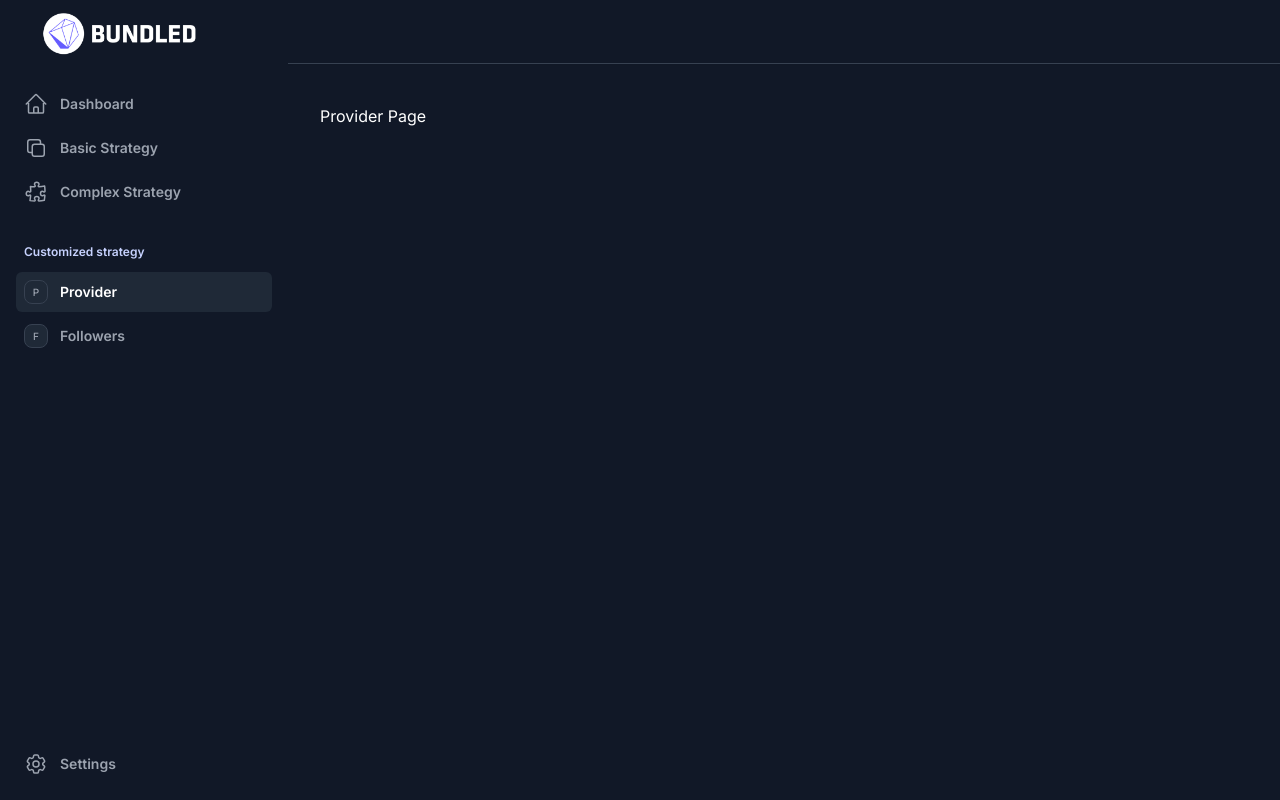
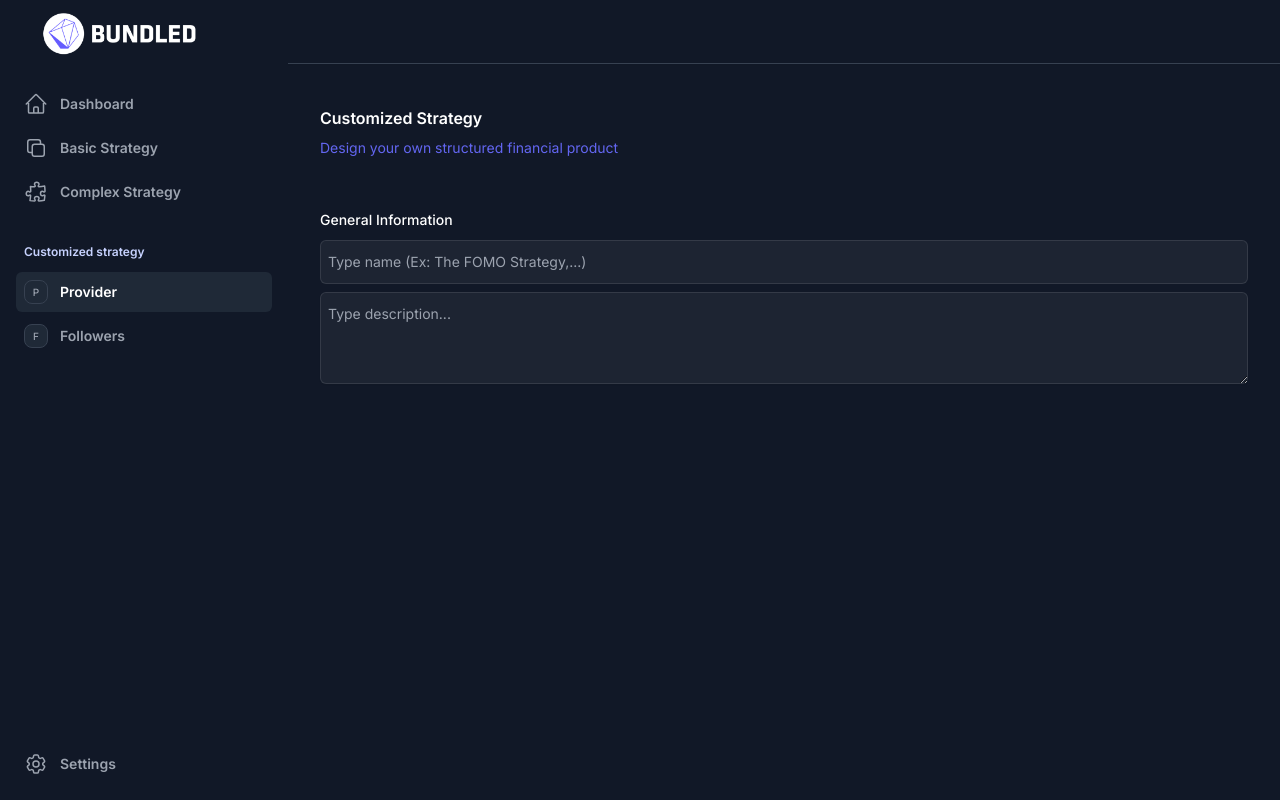
Before and after one commit to Akather-io/bundled, a Next.js app: page /provider in a window 1280 px wide. Built offline with nearby package versions, Linux system fonts and the light colour scheme.

Commit message:
Provider page layout

```diff
--- a/src/app/provider/page.tsx
+++ b/src/app/provider/page.tsx
@@ -1,7 +1,45 @@
 const ProviderPage = () => {
   return (
     <div>
-      <h1>Provider Page</h1>
+      <div className="space-y-12">
+        <div className="">
+          <h2 className="text-base font-semibold leading-7">
+            Customized Strategy
+          </h2>
+          <p className="mt-1 text-sm leading-6 text-indigo-500">
+            Design your own structured financial product
+          </p>
+        </div>
+        <div>
+          <label
+            htmlFor="general-information"
+            className="block text-sm font-medium leading-6 text-white"
+          >
+            General Information
+          </label>
+          <div className="mt-2">
+            <div className="flex rounded-md bg-white/5 ring-1 ring-inset ring-white/10 focus-within:ring-2 focus-within:ring-inset focus-within:ring-indigo-500">
+              <input
+                type="text"
+                name="name"
+                id="name"
+                className="flex-1 border-0 bg-transparent py-2.5 pl-2 text-white focus:ring-0 sm:text-sm sm:leading-6"
+                placeholder="Type name (Ex: The FOMO Strategy,...)"
+              />
+            </div>
+          </div>
+          <div className="mt-2">
+            <textarea
+              id="desc"
+              name="desc"
+              rows={3}
+              className="block w-full rounded-md border-0 bg-white/5 py-2.5 pl-2 text-white shadow-sm ring-1 ring-inset ring-white/10 focus:ring-2 focus:ring-inset focus:ring-indigo-500 sm:text-sm sm:leading-6"
+              defaultValue={""}
+              placeholder="Type description... "
+            />
+          </div>
+        </div>
+      </div>
     </div>
   );
 };
```
